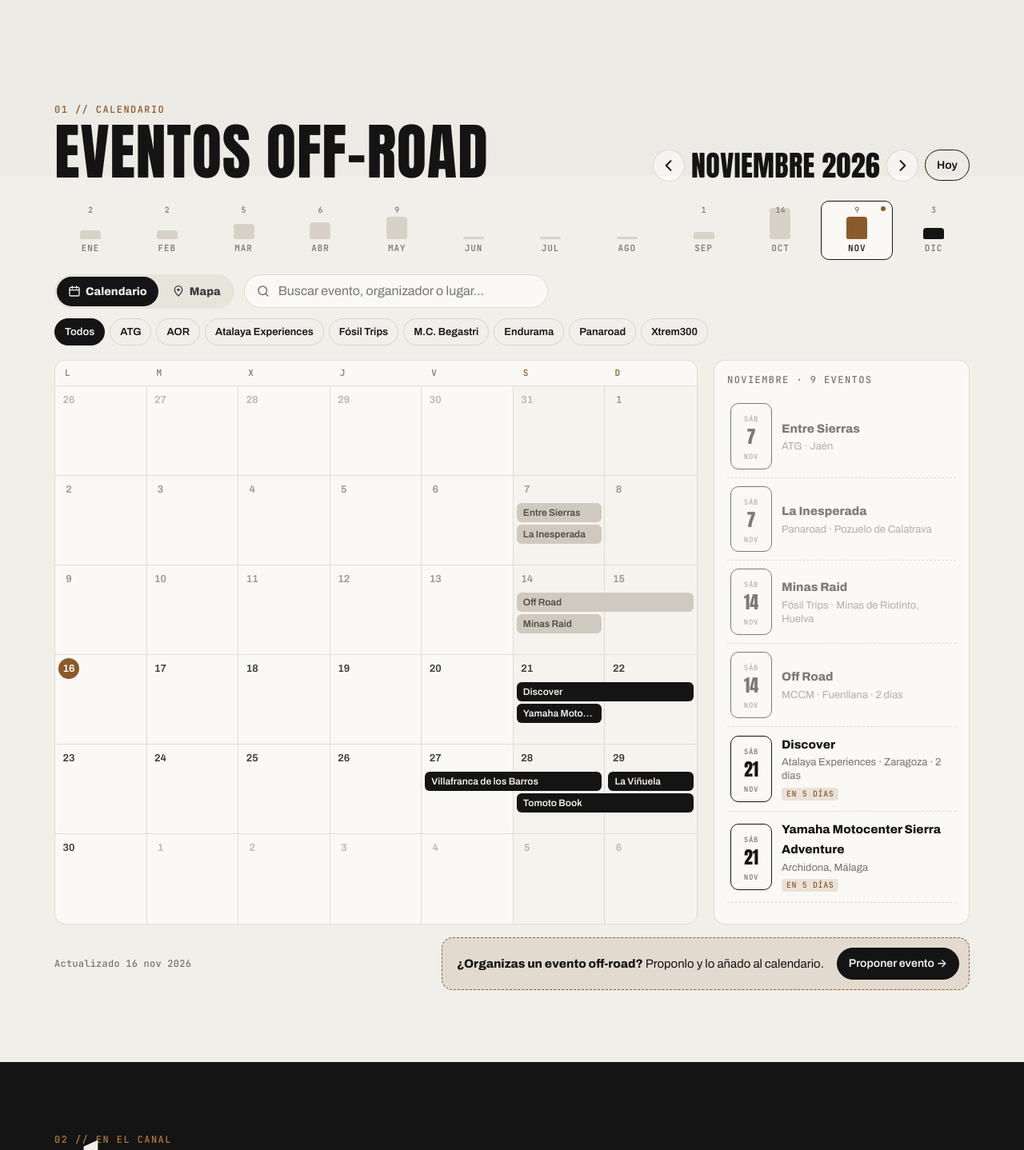
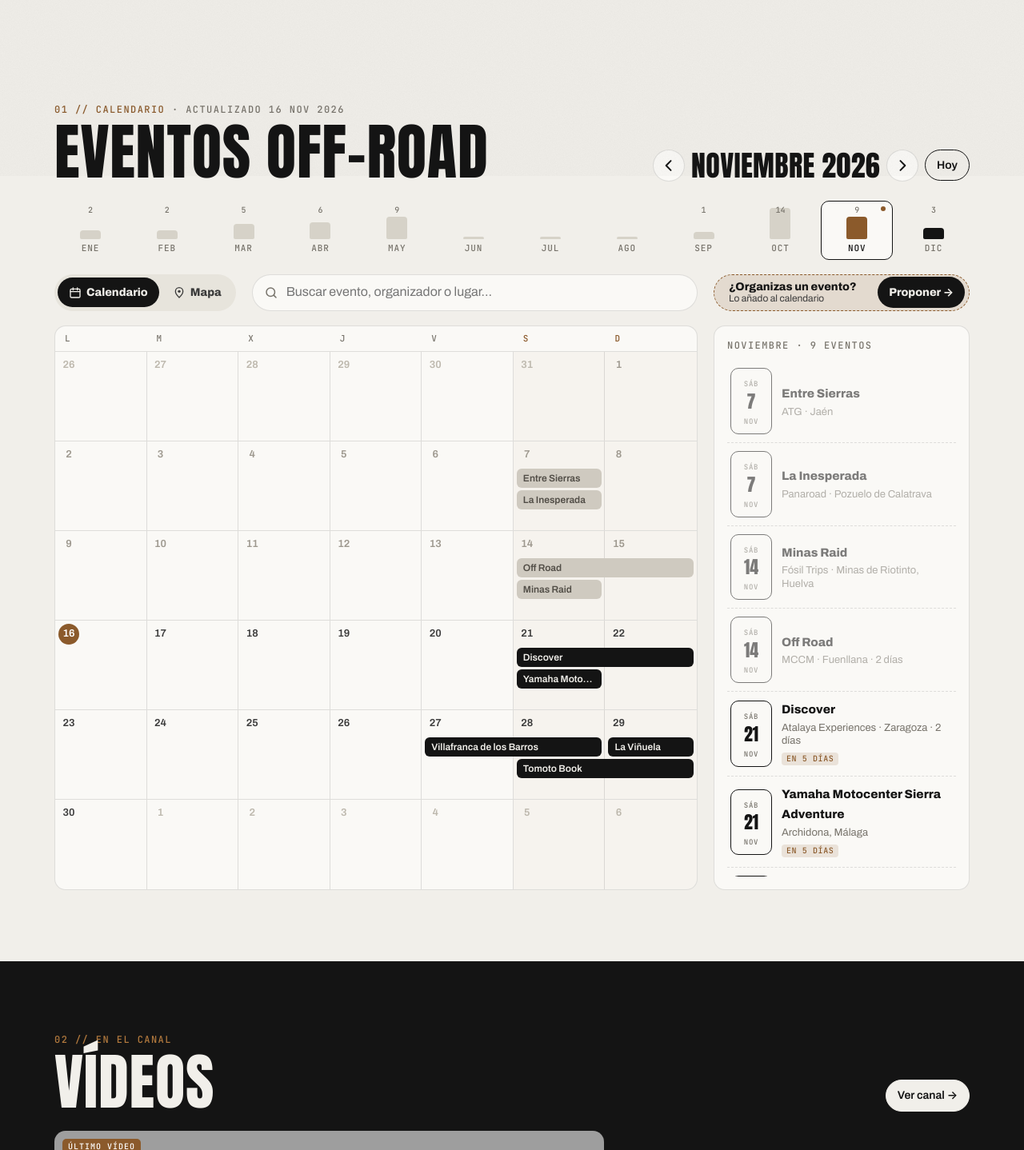
Before and after one commit to endutrak/endutrak, a plain HTML site: page site/index.html in a window 1280 px wide. Shown: the part 580-2018 px from the top of the page at 80% size. Drawn offline with Linux system fonts and the light colour scheme; grey boxes are pictures that could not be loaded.

Commit message:
Filtros simplificados y «Proponer evento» alineado sobre el panel lateral
Co-Authored-By: Claude Opus 5.5 <noreply@anthropic.com>

```diff
--- a/site/assets/css/styles.css
+++ b/site/assets/css/styles.css
@@ -166,20 +166,14 @@ h1, h2, h3 { font-family: var(--display); font-weight: 400; letter-spacing: 0.01
 .season .n { position: absolute; top: 6px; font: 500 10px/1 var(--mono); color: var(--muted); }
 .season .now-dot { position: absolute; top: 6px; right: 8px; width: 6px; height: 6px; border-radius: 50%; background: var(--mud); }
 
-.filters { display: flex; flex-wrap: wrap; gap: 12px; align-items: center; margin-bottom: 18px; }
+/* misma rejilla que .cal-layout: la 3ª columna (320px) queda justo encima del panel lateral */
+.filters { display: grid; grid-template-columns: auto minmax(0, 1fr) 320px; gap: 12px 20px; align-items: center; margin-bottom: 18px; }
 .search {
-  flex: 1 1 260px; max-width: 380px; display: flex; align-items: center; gap: 8px;
-  padding: 0 14px; height: 42px; border-radius: 999px; background: var(--card); border: 1px solid var(--line); color: var(--muted);
+  display: flex; align-items: center; gap: 8px;
+  padding: 0 14px; height: 46px; border-radius: 999px; background: var(--card); border: 1px solid var(--line); color: var(--muted);
 }
 .search:focus-within { border-color: var(--ink); }
 .search input { flex: 1; min-width: 0; border: 0; background: none; outline: none; font: inherit; color: var(--ink); }
-.chips { display: flex; gap: 6px; flex-wrap: wrap; }
-.chip {
-  border: 1px solid var(--line); background: transparent; border-radius: 999px;
-  padding: 6px 12px; font-size: 13px; font-weight: 600; cursor: pointer; transition: all .15s;
-}
-.chip:hover { border-color: var(--ink); }
-.chip[aria-pressed="true"] { background: var(--ink); color: var(--paper); border-color: var(--ink); }
 
 .cal-layout { display: grid; grid-template-columns: minmax(0, 1fr) 320px; gap: 20px; align-items: stretch; }
 .cal { background: var(--card); border: 1px solid var(--line); border-radius: var(--radius); overflow: hidden; }
@@ -252,11 +246,9 @@ h1, h2, h3 { font-family: var(--display); font-weight: 400; letter-spacing: 0.01
 .empty { color: var(--muted); padding: 28px 8px; text-align: center; font-size: 14px; }
 .empty b { display: block; font: 400 26px/1 var(--display); color: var(--ink); margin-bottom: 6px; text-transform: uppercase; }
 
-.credit { margin-top: 16px; text-transform: none; letter-spacing: 0.02em; }
-.credit a { color: var(--mud); }
 
 /* ---------- vista calendario / mapa ---------- */
-.viewtoggle { display: inline-flex; gap: 3px; padding: 3px; background: var(--paper-2); border-radius: 999px; }
+.viewtoggle { display: inline-flex; gap: 3px; padding: 4px; height: 46px; align-items: center; background: var(--paper-2); border-radius: 999px; }
 .viewtoggle button {
   display: inline-flex; align-items: center; gap: 6px; border: 0; background: none; cursor: pointer;
   padding: 8px 14px; border-radius: 999px; font-weight: 700; font-size: 14px; color: var(--ink-2);
@@ -412,14 +404,18 @@ dialog::backdrop { background: rgba(20, 20, 20, .5); backdrop-filter: blur(4px);
 .tagline b { color: var(--mud); }
 
 /* ---------- proponer evento ---------- */
-.cal-foot { display: flex; justify-content: space-between; align-items: center; gap: 16px; flex-wrap: wrap; margin-top: 16px; }
-.cal-foot .credit { margin: 0; }
+.kicker .upd { color: var(--muted); }
 .propose-cta {
-  display: flex; align-items: center; gap: 16px; flex-wrap: wrap; text-align: left; cursor: pointer;
-  border: 1.5px dashed var(--mud); background: var(--mud-soft); border-radius: var(--radius); padding: 12px 12px 12px 18px; font-size: 15px;
-  transition: border-style .15s, background .15s;
+  grid-column: 3; height: 46px; display: flex; align-items: center; justify-content: space-between; gap: 10px;
+  padding: 0 5px 0 18px; border-radius: 999px; cursor: pointer; text-align: left;
+  border: 1.5px dashed var(--mud); background: var(--mud-soft); transition: background .15s, border-style .15s;
 }
 .propose-cta:hover { border-style: solid; background: rgba(139, 90, 43, .2); }
+.pc-txt { display: flex; flex-direction: column; line-height: 1.15; min-width: 0; }
+.pc-txt b { font-size: 14px; }
+.pc-txt small { font-size: 12px; color: var(--ink-2); }
+.pc-btn { flex: none; background: var(--ink); color: var(--paper); border-radius: 999px; padding: 9px 14px; font-weight: 700; font-size: 14px; transition: background .15s; }
+.propose-cta:hover .pc-btn { background: var(--mud); }
 .pform { display: grid; grid-template-columns: 1fr 1fr; gap: 12px; max-height: 64vh; overflow-y: auto; }
 .pform label { display: grid; gap: 5px; font-weight: 600; font-size: 13px; }
 .pform .full { grid-column: 1 / -1; }
@@ -447,6 +443,8 @@ dialog::backdrop { background: rgba(20, 20, 20, .5); backdrop-filter: blur(4px);
   .cal-layout { grid-template-columns: 1fr; }
   .agenda { height: auto; min-height: 0; max-height: 520px; }
   .map-layout { grid-template-columns: 1fr; }
+  .filters { grid-template-columns: auto minmax(0, 1fr); }
+  .propose-cta { grid-column: 1 / -1; }
   .regions { height: auto; min-height: 0; max-height: 420px; }
   .feature { grid-template-columns: 1fr; }
 }
@@ -474,7 +472,8 @@ dialog::backdrop { background: rgba(20, 20, 20, .5); backdrop-filter: blur(4px);
   #map { height: 420px; }
   .map-range { left: 8px; right: 8px; top: 8px; }
   .map-range button { padding: 7px 8px; font-size: 12px; flex: 1; }
-  .viewtoggle { order: -1; }
+  .filters { grid-template-columns: 1fr; }
+  .viewtoggle { justify-self: start; }
   .follow { grid-template-columns: 1fr; }
   .pform { grid-template-columns: 1fr; max-height: 70vh; }
   .nav .icon-sm { display: none; }
--- a/site/assets/js/calendar.js
+++ b/site/assets/js/calendar.js
@@ -157,15 +157,6 @@
       .join('');
   }
 
-  function renderChips() {
-    const counts = {};
-    state.events.forEach((e) => e.organizer && (counts[e.organizer] = (counts[e.organizer] || 0) + 1));
-    const orgs = Object.entries(counts).filter(([, n]) => n >= 3).sort((a, b) => b[1] - a[1]).map(([o]) => o);
-    $('#chips').innerHTML =
-      `<button type="button" class="chip" data-org="" aria-pressed="${!state.org}">Todos</button>` +
-      orgs.map((o) => `<button type="button" class="chip" data-org="${esc(o)}" aria-pressed="${state.org === o}">${esc(o)}</button>`).join('');
-  }
-
   const hooks = [];
   function render() {
     renderSeason();
@@ -263,7 +254,7 @@
 
   // ---------- eventos de UI ----------
   document.addEventListener('click', (ev) => {
-    const t = ev.target.closest('[data-id],[data-day],[data-m],[data-org],[data-close],[data-share]');
+    const t = ev.target.closest('[data-id],[data-day],[data-m],[data-close],[data-share]');
     if (!t) return;
     if (t.dataset.close !== undefined && t.closest('#sheet')) { $('#sheet').close(); return; }
     if (t.dataset.share) return share(t.dataset.share);
@@ -279,10 +270,6 @@
       return;
     }
     if (t.dataset.m !== undefined && t.closest('#season')) return go(state.y, +t.dataset.m);
-    if (t.dataset.org !== undefined && t.closest('#chips')) {
-      state.org = t.dataset.org || null;
-      renderChips(); render();
-    }
   });
 
   $('#prev').onclick = () => go(state.y, state.m - 1);
@@ -320,7 +307,6 @@
         const u = new Date(data.updatedAt);
         $('#updated').textContent = `${u.getDate()} ${MON3[u.getMonth()]} ${u.getFullYear()}`;
       }
-      renderChips();
       render();
       renderNext();
       const m = location.hash.match(/^#evento=(.+)$/);
--- a/site/index.html
+++ b/site/index.html
@@ -72,7 +72,7 @@
     <section class="section" id="calendario">
       <div class="section-head">
         <div>
-          <p class="mono kicker">01 // Calendario</p>
+          <p class="mono kicker">01 // Calendario <span class="upd">· actualizado <span id="updated">—</span></span></p>
           <h2>Eventos off-road</h2>
         </div>
         <div class="cal-controls">
@@ -103,7 +103,10 @@
           <svg viewBox="0 0 24 24" width="18" height="18" aria-hidden="true"><circle cx="11" cy="11" r="7" fill="none" stroke="currentColor" stroke-width="2"/><path d="m20 20-3.5-3.5" stroke="currentColor" stroke-width="2" stroke-linecap="round"/></svg>
           <input id="q" type="search" placeholder="Buscar evento, organizador o lugar…" autocomplete="off">
         </label>
-        <div class="chips" id="chips"></div>
+        <button class="propose-cta" id="propose-open" type="button" hidden>
+          <span class="pc-txt"><b>¿Organizas un evento?</b><small>Lo añado al calendario</small></span>
+          <span class="pc-btn">Proponer →</span>
+        </button>
       </div>
 
       <div class="cal-layout">
@@ -138,13 +141,6 @@
           <ol class="agenda-list" id="regions"></ol>
           <p class="map-note mono" id="map-note"></p>
         </aside>
-      </div>
-      <div class="cal-foot">
-        <p class="credit mono">Actualizado <span id="updated">—</span></p>
-        <button class="propose-cta" id="propose-open" type="button" hidden>
-          <span><b>¿Organizas un evento off-road?</b> Proponlo y lo añado al calendario.</span>
-          <span class="btn btn-ink btn-sm">Proponer evento →</span>
-        </button>
       </div>
     </section>
 
```
